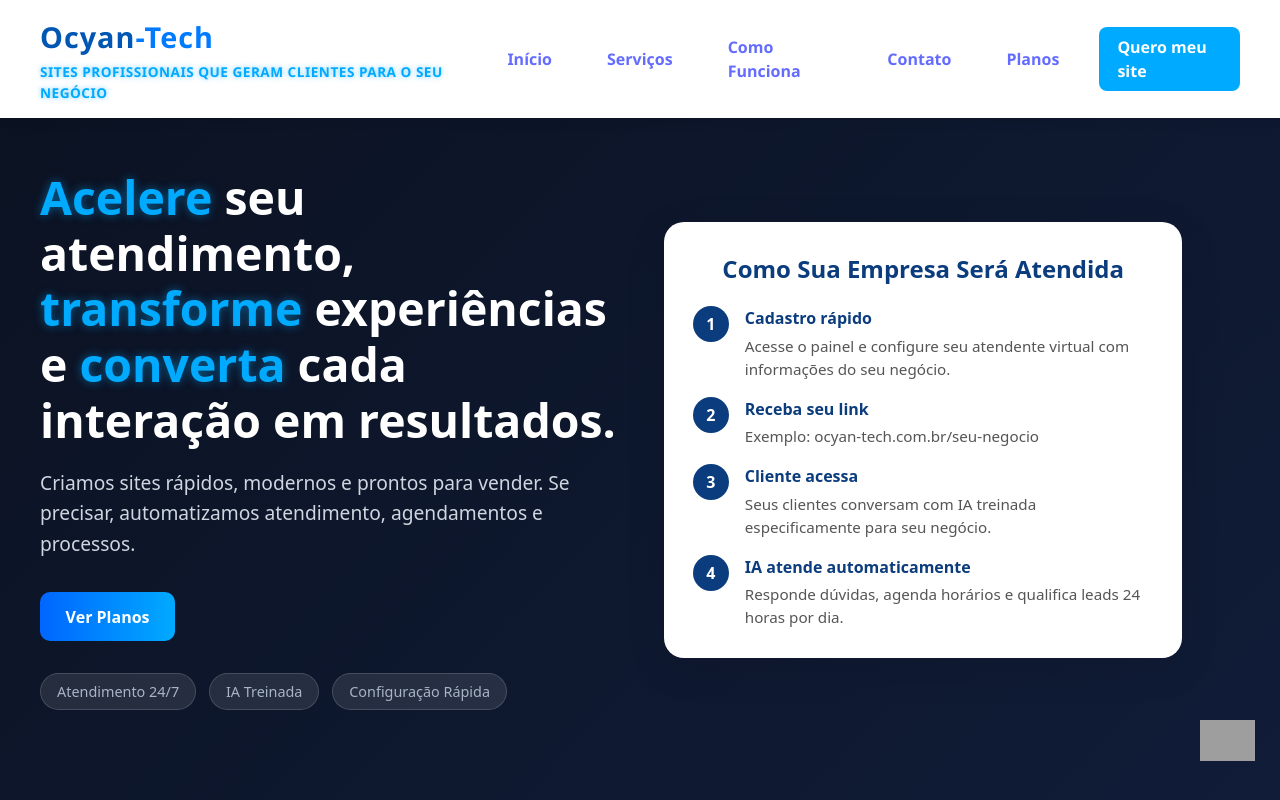
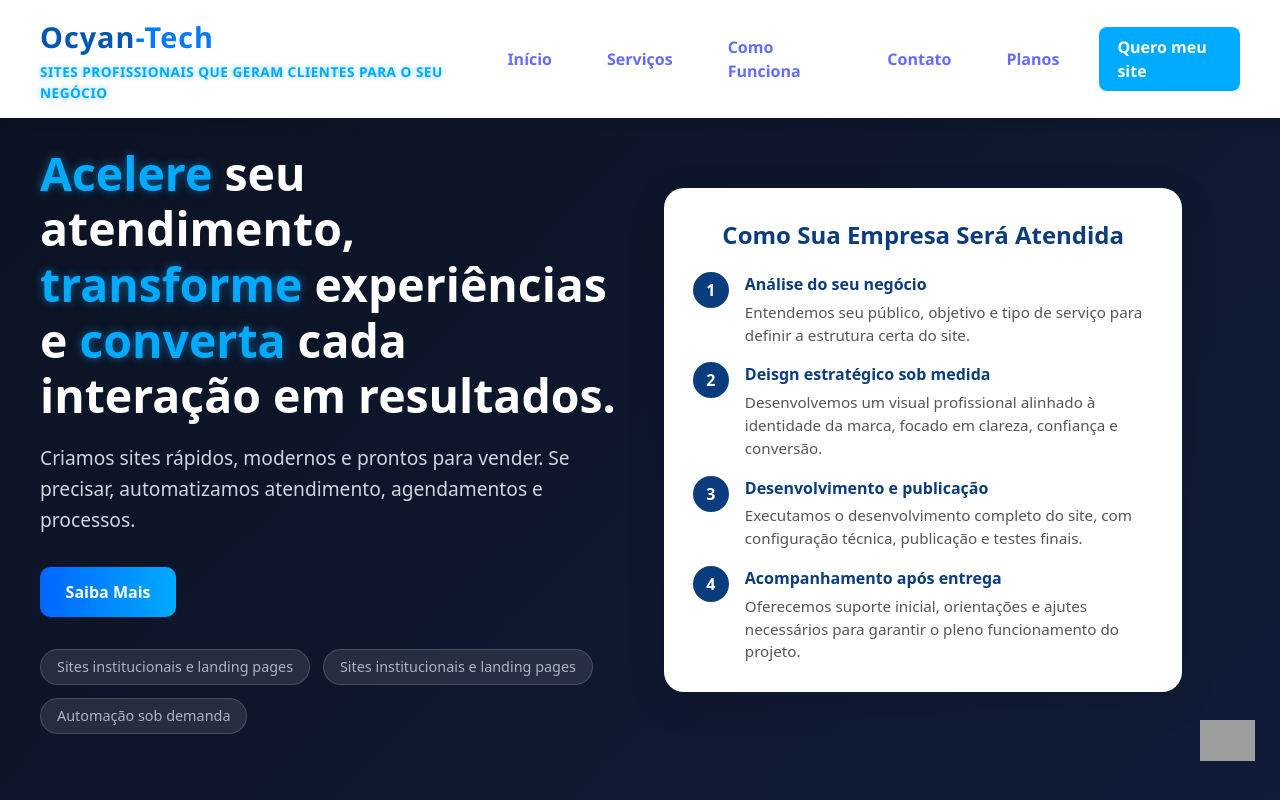
Before and after one commit to OcimarPrado/Frontend-ProjetoA, a React (Vite) app: page / in a window 1280 px wide. Shown: the top 800 px of the page. Built offline with nearby package versions, Linux system fonts and the light colour scheme; sample sign-in values are in the browser's storage; grey boxes are pictures that could not be loaded.

Commit message:
Atualizando site

```diff
--- a/src/components/Hero.tsx
+++ b/src/components/Hero.tsx
@@ -17,13 +17,13 @@ const Hero: React.FC = () => {
             Se precisar, automatizamos atendimento, agendamentos e processos.</p>
 
           <div className="hero-cta">
-            <a href="https://wa.me/5551986730107?text=Olá, acessei o site ocyan-tech e gostaria de saber mais sobre seus serviços." className="btn-primary">Ver Planos</a>
+            <a href="https://wa.me/5551986730107?text=Olá, acessei o site ocyan-tech e gostaria de saber mais sobre seus serviços." className="btn-primary" target="_blank" rel="noopener noreferrer">Saiba Mais</a>
           </div>
 
           <div className="hero-features">
-            <div className="feature-badge">Atendimento 24/7</div>
-            <div className="feature-badge">IA Treinada</div>
-            <div className="feature-badge">Configuração Rápida</div>
+            <div className="feature-badge">Sites institucionais e landing pages</div>
+            <div className="feature-badge">Sites institucionais e landing pages</div>
+            <div className="feature-badge">Automação sob demanda</div>
           </div>
         </div>
 
@@ -33,32 +33,32 @@ const Hero: React.FC = () => {
             <div className="info-step">
               <div className="step-number">1</div>
               <div className="step-content">
-                <strong>Cadastro rápido</strong>
-                <p>Acesse o painel e configure seu atendente virtual com informações do seu negócio.</p>
+                <strong>Análise do seu negócio</strong>
+                <p>Entendemos seu público, objetivo e tipo de serviço para definir a estrutura certa do site.</p>
               </div>
             </div>
 
             <div className="info-step">
               <div className="step-number">2</div>
               <div className="step-content">
-                <strong>Receba seu link</strong>
-                <p>Exemplo: ocyan-tech.com.br/seu-negocio</p>
+                <strong>Deisgn estratégico sob medida</strong>
+                <p>Desenvolvemos um visual profissional alinhado à identidade da marca, focado em clareza, confiança e conversão.</p>
               </div>
             </div>
 
             <div className="info-step">
               <div className="step-number">3</div>
               <div className="step-content">
-                <strong>Cliente acessa</strong>
-                <p>Seus clientes conversam com IA treinada especificamente para seu negócio.</p>
+                <strong>Desenvolvimento e publicação</strong>
+                <p>Executamos o desenvolvimento completo do site, com configuração técnica, publicação e testes finais.</p>
               </div>
             </div>
 
             <div className="info-step">
               <div className="step-number">4</div>
               <div className="step-content">
-                <strong>IA atende automaticamente</strong>
-                <p>Responde dúvidas, agenda horários e qualifica leads 24 horas por dia.</p>
+                <strong>Acompanhamento após entrega</strong>
+                <p>Oferecemos suporte inicial, orientações e ajutes necessários para garantir o pleno funcionamento do projeto.</p>
               </div>
             </div>
           </div>
```
